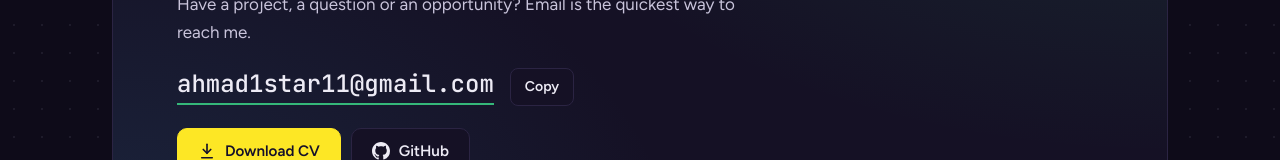
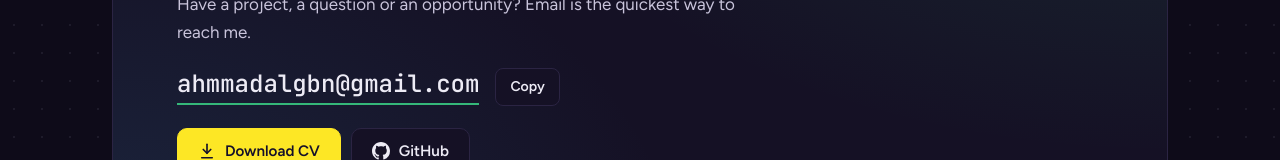
Before and after one commit to AhmmadAlgbn260728/AhmmadAlgbn260728.github.io, a plain HTML site: page index.html in a window 1280 px wide. Shown: the part 3937-4097 px from the top of the page. Drawn offline with Linux system fonts and the light colour scheme; no server answers.

Commit message:
Update contact email to ahmmadalgbn@gmail.com
Co-Authored-By: Claude Opus 5.5 <noreply@anthropic.com>

```diff
--- a/index.html
+++ b/index.html
@@ -400,7 +400,7 @@ footer { border-top: 1px solid var(--line); }
         <a class="btn btn-icon" href="https://github.com/AhmmadAlgbn260728" target="_blank" rel="noopener noreferrer" aria-label="GitHub profile" title="GitHub">
           <svg viewBox="0 0 16 16" fill="currentColor" aria-hidden="true"><path d="M8 0C3.58 0 0 3.58 0 8c0 3.54 2.29 6.53 5.47 7.59.4.07.55-.17.55-.38 0-.19-.01-.82-.01-1.49-2.01.37-2.53-.49-2.69-.94-.09-.23-.48-.94-.82-1.13-.28-.15-.68-.52-.01-.53.63-.01 1.08.58 1.23.82.72 1.21 1.87.87 2.33.66.07-.52.28-.87.51-1.07-1.78-.2-3.64-.89-3.64-3.95 0-.87.31-1.59.82-2.15-.08-.2-.36-1.02.08-2.12 0 0 .67-.21 2.2.82.64-.18 1.32-.27 2-.27.68 0 1.36.09 2 .27 1.53-1.04 2.2-.82 2.2-.82.44 1.1.16 1.92.08 2.12.51.56.82 1.27.82 2.15 0 3.07-1.87 3.75-3.65 3.95.29.25.54.73.54 1.48 0 1.07-.01 1.93-.01 2.2 0 .21.15.46.55.38A8.013 8.013 0 0016 8c0-4.42-3.58-8-8-8z"/></svg>
         </a>
-        <a class="btn btn-icon" href="mailto:ahmad1star11@gmail.com" aria-label="Email Ahmmad" title="Email">
+        <a class="btn btn-icon" href="mailto:ahmmadalgbn@gmail.com" aria-label="Email Ahmmad" title="Email">
           <svg viewBox="0 0 24 24" fill="none" stroke="currentColor" stroke-width="2" stroke-linecap="round" stroke-linejoin="round" aria-hidden="true"><rect x="3" y="5" width="18" height="14" rx="2"/><path d="m3 7 9 6 9-6"/></svg>
         </a>
       </div>
@@ -555,8 +555,8 @@ footer { border-top: 1px solid var(--line); }
         <h2>Let's work with data together.</h2>
         <p>Have a project, a question or an opportunity? Email is the quickest way to reach me.</p>
         <div class="mail-row">
-          <a class="mail" id="mail" href="mailto:ahmad1star11@gmail.com">ahmad1star11@gmail.com</a>
-          <button class="btn btn-sm" type="button" id="copy-email" data-copy="ahmad1star11@gmail.com">Copy</button>
+          <a class="mail" id="mail" href="mailto:ahmmadalgbn@gmail.com">ahmmadalgbn@gmail.com</a>
+          <button class="btn btn-sm" type="button" id="copy-email" data-copy="ahmmadalgbn@gmail.com">Copy</button>
         </div>
         <div class="cta">
           <a class="btn btn-primary" href="Ahmmad_Algbn_CV.pdf" download="Ahmmad_Algbn_CV.pdf" data-file="Ahmmad_Algbn_CV.pdf">
```
